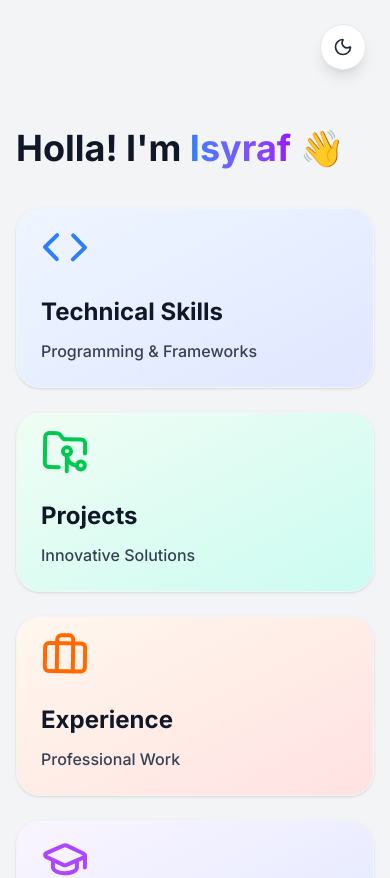
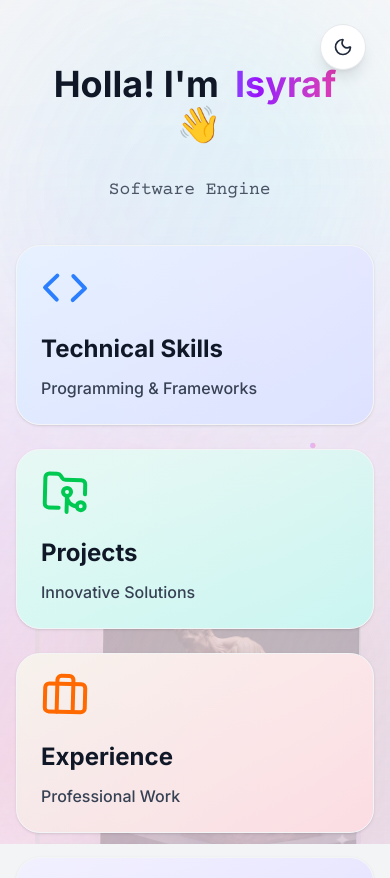
Before and after one commit to yapsancode/portfolio-v2, a Next.js app: page / in a window 390 px wide. Shown: the top 878 px of the page. Built offline with nearby package versions, Linux system fonts and the light colour scheme.

Commit message:
Enhancement

```diff
--- a/app/page.tsx
+++ b/app/page.tsx
@@ -1,25 +1,36 @@
 'use client';
-
 import { useState, useEffect } from 'react';
-import { motion } from 'framer-motion';
+import { motion, AnimatePresence } from 'framer-motion';
 import DarkModeToggle from './components/DarkModeToggle';
 import PageCard from './components/PageCard';
 import Modal from './components/Modal';
 import { portfolioSections, modalContents } from "./data/portfolio";
-
+import ScrollToTopButton from './components/ScrollToTopButton';
+import HeroSection from './components/HeroSection';
+import AnimatedBackground from './components/AnimatedBackground';
+import LoadingScreen from './components/LoadingScreen';
 
 export default function Home() {
   const [modalContent, setModalContent] = useState<{ title: string; content: React.ReactNode } | null>(null);
   const [darkMode, setDarkMode] = useState(false);
+  const [showScrollTop, setShowScrollTop] = useState(false);
+  const [isLoading, setIsLoading] = useState(true);
+  const [mousePosition, setMousePosition] = useState({ x: 0, y: 0 });
 
+  // Initialize theme and loading
   useEffect(() => {
     const savedTheme = localStorage.getItem('theme');
     const prefersDark = window.matchMedia('(prefers-color-scheme: dark)').matches;
     if (savedTheme === 'dark' || (!savedTheme && prefersDark)) {
       setDarkMode(true);
     }
+
+    // Simulate loading time for smooth entrance
+    const timer = setTimeout(() => setIsLoading(false), 1000);
+    return () => clearTimeout(timer);
   }, []);
 
+  // Handle theme changes
   useEffect(() => {
     if (darkMode) {
       document.documentElement.classList.add('dark');
@@ -30,31 +41,69 @@ export default function Home() {
     }
   }, [darkMode]);
 
+  // Handle scroll effects
+  useEffect(() => {
+    const handleScroll = () => {
+      setShowScrollTop(window.scrollY > 400);
+    };
+
+    const handleMouseMove = (e: MouseEvent) => {
+      setMousePosition({ x: e.clientX, y: e.clientY });
+    };
+
+    window.addEventListener('scroll', handleScroll);
+    window.addEventListener('mousemove', handleMouseMove);
+
+    return () => {
+      window.removeEventListener('scroll', handleScroll);
+      window.removeEventListener('mousemove', handleMouseMove);
+    };
+  }, []);
+
   const openModal = (title: string, content: React.ReactNode) => setModalContent({ title, content });
   const closeModal = () => setModalContent(null);
 
+  const scrollToTop = () => {
+    window.scrollTo({ top: 0, behavior: 'smooth' });
+  };
+
+  // Loading screen
+  if (isLoading) {
+    return <LoadingScreen isLoading={true} />;
+  }
+
   return (
-    <div className={`min-h-screen transition-colors duration-300 ${darkMode ? 'dark bg-gray-900' : 'bg-gray-100'}`}>
+    <div className={`relative min-h-screen w-full ${darkMode ? 'bg-gray-900' : 'bg-gray-100'}`}>
+      {/* Enhanced Animated Background with Statue */}
+
+      <AnimatedBackground mousePosition={mousePosition} />
+
+      {/* Dark mode toggle */}
       <DarkModeToggle darkMode={darkMode} setDarkMode={setDarkMode} />
 
-      <main className="max-w-7xl mx-auto px-4 pb-20 transition-colors duration-300">
-        <div className="relative text-center py-16 md:py-24 px-6">
-        </div>
-        <div className="grid grid-cols-1 md:grid-cols-2 lg:grid-cols-3 gap-6 md:gap-8">
-
-          <motion.h1
-            className="relative text-4xl md:text-6xl lg:text-7xl font-bold text-gray-900 dark:text-white mb-4 transition-colors duration-300"
-            initial={{ opacity: 0, y: -40 }}
+      {/* Main content */}
+      <main className="relative max-w-7xl mx-auto px-4 pb-20 transition-colors duration-300">
+        {/* Hero Section */}
+        <HeroSection />
+        {/* Portfolio grid */}
+        <motion.div
+          className="grid grid-cols-1 md:grid-cols-2 lg:grid-cols-3 gap-6 md:gap-8"
+          initial={{ opacity: 0 }}
+          animate={{ opacity: 1 }}
+          transition={{ duration: 0.8, delay: 0.4 }}
+        >
+          {portfolioSections.map((section, index) => (
+            <motion.div
+              key={section.title}
+              initial={{ opacity: 0, y: 50 }}
               animate={{ opacity: 1, y: 0 }}
-            transition={{ duration: 0.6 }}
-          >
-            Holla! {'I\'m'} <span className="bg-gradient-to-r from-blue-500 to-purple-600 bg-clip-text text-transparent">Isyraf</span> 👋
-          </motion.h1>
-          {portfolioSections.map((section) => {
-            if (section.modalKey) {
-              return (
+              transition={{
+                duration: 0.6,
+                delay: 0.6 + index * 0.1,
+                ease: "easeOut"
+              }}
+            >{section.modalKey ? (
               <PageCard
-                  key={section.title}
                 title={section.title}
                 description={section.description}
                 icon={section.icon}
@@ -62,12 +111,8 @@ export default function Home() {
                 size={section.size}
                 onClick={() => openModal(section.title, modalContents[section.modalKey!])}
               />
-              );
-            }
-
-            return (
+            ) : (
               <PageCard
-                key={section.title}
                 title={section.title}
                 description={section.description}
                 icon={section.icon}
@@ -75,13 +120,49 @@ export default function Home() {
                 size={section.size}
                 onClick={section.action}
               />
-            );
-          })}
+            )}
+            </motion.div>
+          ))}
+        </motion.div>
 
-
-        </div>
+        {/* Stats section */}
+        {/* <motion.div
+          className="mt-20 grid grid-cols-1 md:grid-cols-3 gap-6"
+          initial={{ opacity: 0, y: 40 }}
+          animate={{ opacity: 1, y: 0 }}
+          transition={{ duration: 0.8, delay: 1.2 }}
+        >
+          {[
+            { number: "2+", label: "Years Experience", color: "from-blue-500 to-cyan-500" },
+            { number: "15+", label: "Projects Completed", color: "from-purple-500 to-pink-500" },
+            { number: "5+", label: "Technologies", color: "from-emerald-500 to-teal-500" },
+          ].map((stat, index) => (
+            <motion.div
+              key={stat.label}
+              className="text-center p-6 bg-white dark:bg-gray-800 rounded-xl shadow-lg"
+              whileHover={{ scale: 1.05, y: -5 }}
+              transition={{ duration: 0.3 }}
+              initial={{ opacity: 0, y: 30 }}
+              animate={{ opacity: 1, y: 0 }}
+            >
+              <motion.div
+                className={`text-3xl font-bold bg-gradient-to-r ${stat.color} bg-clip-text text-transparent mb-2`}
+                initial={{ scale: 0 }}
+                animate={{ scale: 1 }}
+                transition={{ duration: 0.5, delay: 1.6 + index * 0.1, type: "spring" }}
+              >
+                {stat.number}
+              </motion.div>
+              <p className="text-gray-600 dark:text-gray-400 font-medium">{stat.label}</p>
+            </motion.div>
+          ))}
+        </motion.div> */}
       </main>
 
+      {/* Scroll to top button */}
+      <ScrollToTopButton isVisible={showScrollTop} onClick={scrollToTop} />
+
+      {/* Modal */}
       <Modal
         isOpen={!!modalContent}
         onClose={closeModal}
```
Lines whose indentation alone changed are shown as unchanged.
